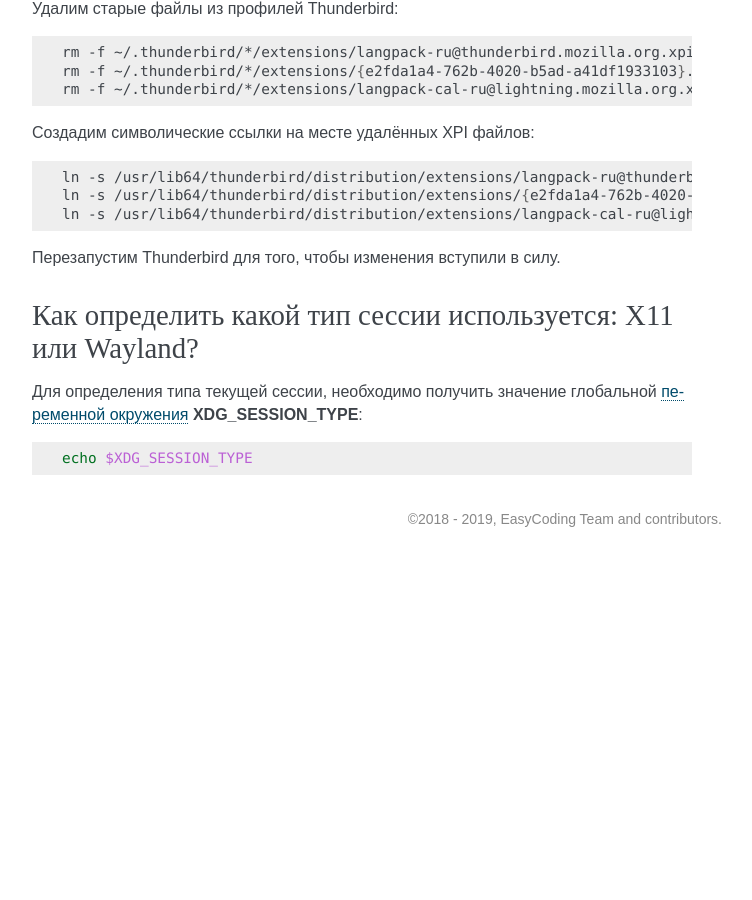
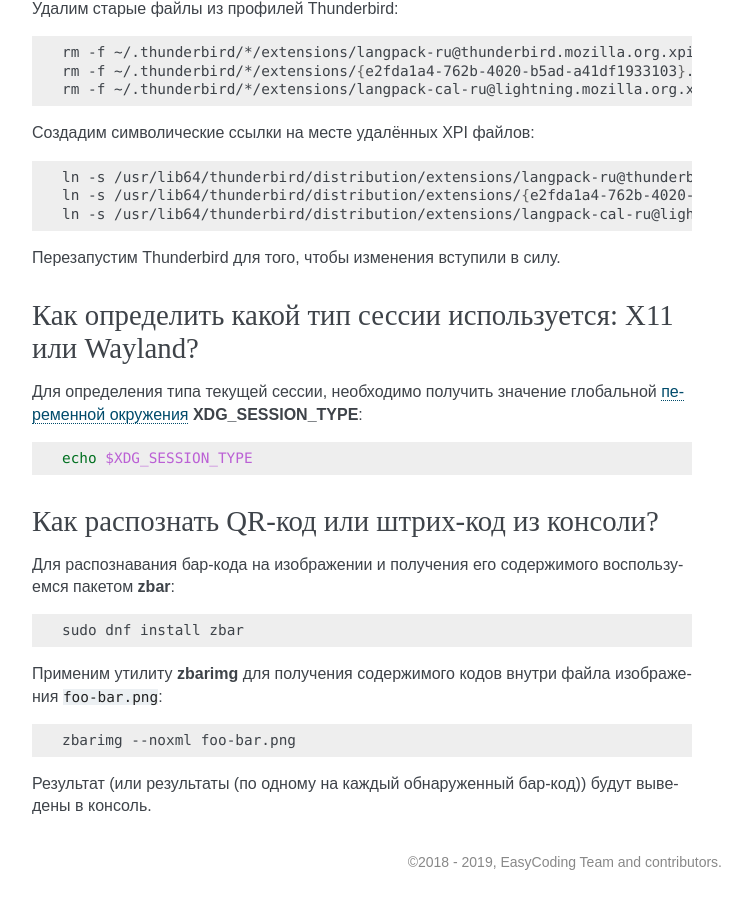
Before and after one commit to RussianFedora/FAQ, a Sphinx documentation site: the page built from source/using-system.rst, in a window 1280 px wide and 900 px high, scrolled down 21131 px. Shown: the whole window, without its empty margins (388-1140 px from the left). Built offline with Sphinx 7.4.7, drawn with Linux system fonts in a browser that asks for light colours; before the commit the page ends 21688 px from its top, so only the background shows below that; some of the changed text lies outside the part shown.

Commit message:
Added question about using zbar to get information from QR codes.

```diff
--- a/source/using-system.rst
+++ b/source/using-system.rst
@@ -1208,3 +1208,23 @@
 .. code-block:: bash
 
     echo $XDG_SESSION_TYPE
+
+.. index:: qr code, bar code, image
+.. _qr-code:
+
+Как распознать QR-код или штрих-код из консоли?
+===================================================
+
+Для распознавания бар-кода на изображении и получения его содержимого воспользуемся пакетом **zbar**:
+
+.. code-block:: bash
+
+    sudo dnf install zbar
+
+Применим утилиту **zbarimg** для получения содержимого кодов внутри файла изображения ``foo-bar.png``:
+
+.. code-block:: bash
+
+    zbarimg --noxml foo-bar.png
+
+Результат (или результаты (по одному на каждый обнаруженный бар-код)) будут выведены в консоль.
```
